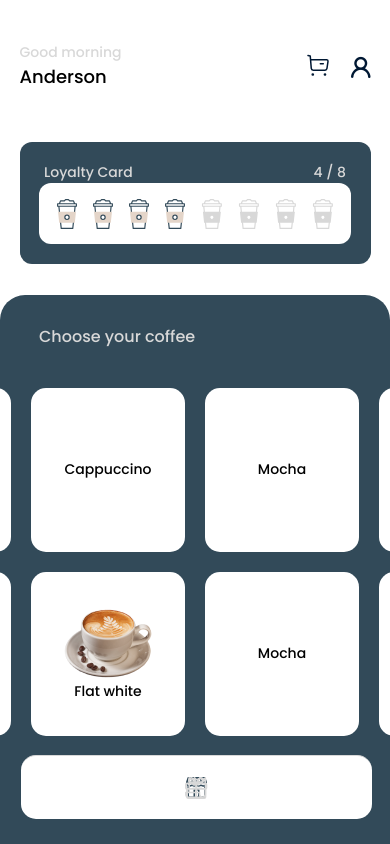
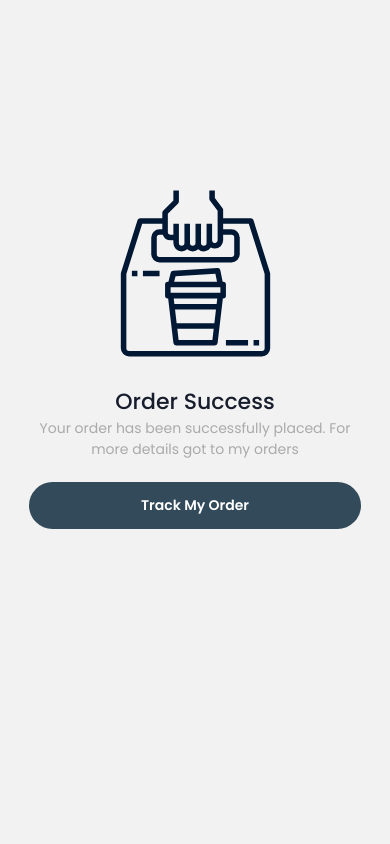
Before and after one commit to Neel-shetty/react-native-coffee, a React Native app: screen /OrderSuccessScreen in a window 390 px wide. Built offline with nearby package versions, Linux system fonts and the light colour scheme; grey boxes are pictures that could not be loaded; what expo-linking would draw is missing.

Commit message:
order success screen

```diff
--- a/package.json
+++ b/package.json
@@ -24,6 +24,7 @@
     "expo-constants": "~14.0.2",
     "expo-font": "~11.0.1",
     "expo-linking": "~3.2.3",
+    "expo-location": "~15.0.1",
     "expo-modules-autolinking": ">=0.8.1",
     "expo-splash-screen": "~0.17.5",
     "expo-status-bar": "~1.4.2",
@@ -32,6 +33,7 @@
     "react": "18.1.0",
     "react-dom": "18.1.0",
     "react-native": "0.70.5",
+    "react-native-maps": "1.3.2",
     "react-native-safe-area-context": "4.4.1",
     "react-native-screens": "~3.18.0",
     "react-native-svg": "13.4.0",
--- a/src/components/CartScreenComponets/CartBottom.tsx
+++ b/src/components/CartScreenComponets/CartBottom.tsx
@@ -4,9 +4,9 @@ import { width } from "../../constants/Layout";
 import { useNavigation } from "@react-navigation/native";
 
 const CartBottom = () => {
-  const navigation = useNavigation()
-  function checkoutButton(){
-    navigation.navigate('ConfirmOrderScreen')
+  const navigation = useNavigation();
+  function checkoutButton() {
+    navigation.navigate("OrderSuccessScreen");
   }
   return (
     <View style={styles.root}>
--- a/src/components/DetailScreenComponents/Checkout.tsx
+++ b/src/components/DetailScreenComponents/Checkout.tsx
@@ -7,7 +7,7 @@ const Checkout = ({ uri }: any) => {
   console.log(uri);
   const navigation = useNavigation();
   function cartButton() {
-    navigation.navigate("CartScreen", { uri: uri });
+    navigation.navigate("TrackOrderScreen", { uri: uri });
   }
   return (
     <View style={styles.root}>
--- /dev/null
+++ b/src/components/OrderSuccessComponents/CustomButton.tsx
@@ -0,0 +1,36 @@
+import { StyleSheet, Text, View, TouchableOpacity } from "react-native";
+import React from "react";
+import { width } from "../../constants/Layout";
+import { useNavigation } from "@react-navigation/native";
+
+const CustomButton = () => {
+  const navigation = useNavigation();
+  function onPress() {
+    navigation.navigate("Root");
+  }
+  return (
+    <TouchableOpacity onPress={onPress}>
+      <View style={styles.root}>
+        <Text style={styles.text}>Track My Order</Text>
+      </View>
+    </TouchableOpacity>
+  );
+};
+
+export default CustomButton;
+
+const styles = StyleSheet.create({
+  root: {
+    height: 46.79,
+    width: width * 0.85,
+    alignItems: "center",
+    backgroundColor: "#324A59",
+    borderRadius: 30,
+    justifyContent: "center",
+  },
+  text: {
+    color: "white",
+    fontSize: 14,
+    fontFamily: "poppins-semibold",
+  },
+});
--- /dev/null
+++ b/src/components/TrackOrderComponents/Map.tsx
@@ -0,0 +1,26 @@
+import { StyleSheet, Text, View } from "react-native";
+import React from "react";
+import MapView from "react-native-maps";
+import { width } from "../../constants/Layout";
+
+const Map = () => {
+  return (
+    <View style={styles.root}>
+      <MapView style={styles.map} />
+    </View>
+  );
+};
+
+export default Map;
+
+const styles = StyleSheet.create({
+  root: {
+    // flex: 1,
+    height: 500,
+    width: width,
+  },
+  map: {
+    width: "100%",
+    height: "100%",
+  },
+});
--- /dev/null
+++ b/src/components/svg/ConfirmOrderSvg/TakeOut.tsx
@@ -0,0 +1,17 @@
+import * as React from "react";
+import Svg, { Path } from "react-native-svg";
+
+const SvgComponent = () => (
+  <Svg width={177} height={177} fill="none">
+    <Path
+      d="M163.034 87.67 146.44 35.123a2.727 2.727 0 0 0-2.628-1.935h-27.656V24.89a2.716 2.716 0 0 0-.553-1.66l-7.744-10.316V5.531h-5.531v8.297a2.723 2.723 0 0 0 .553 1.66l7.744 10.315v29.51a2.764 2.764 0 0 1-4.721 1.955 2.764 2.764 0 0 1-.81-1.956V38.72h-5.531v19.36a2.766 2.766 0 0 1-5.532 0v-19.36H88.5v19.36a2.766 2.766 0 0 1-5.531 0v-19.36h-5.531v19.36a2.766 2.766 0 0 1-5.532 0v-19.36h-5.531V49.78h-2.766a2.765 2.765 0 0 1-2.765-2.765V28.79l10.26-10.233c.51-.527.797-1.23.802-1.963V5.53h-5.531v9.929l-10.26 10.233a2.857 2.857 0 0 0-.803 1.963v5.532H33.189a2.73 2.73 0 0 0-2.628 1.935L13.966 87.67a2.898 2.898 0 0 0-.138.83v74.672a8.32 8.32 0 0 0 8.297 8.297h132.75a8.325 8.325 0 0 0 8.297-8.297V88.5a2.922 2.922 0 0 0-.138-.83ZM55.81 49.781a8.325 8.325 0 0 0 7.8 5.532h2.765v2.765a8.321 8.321 0 0 0 8.297 8.297 8.225 8.225 0 0 0 5.531-2.157 8.17 8.17 0 0 0 11.063 0 8.22 8.22 0 0 0 12.528-1.715 8.136 8.136 0 0 0 4.065 1.106 8.323 8.323 0 0 0 8.297-8.297v-5.53h8.297a2.766 2.766 0 0 1 2.766 2.765V69.14a2.768 2.768 0 0 1-2.766 2.765H52.547a2.765 2.765 0 0 1-2.766-2.765V52.547a2.765 2.765 0 0 1 2.766-2.766h3.263Zm101.831 113.391a2.767 2.767 0 0 1-2.766 2.766H22.125a2.765 2.765 0 0 1-2.766-2.766V88.915l15.847-50.196h20.106v5.531h-2.765a8.321 8.321 0 0 0-8.297 8.297V69.14a8.322 8.322 0 0 0 8.297 8.296h71.906a8.323 8.323 0 0 0 8.297-8.296V52.547a8.325 8.325 0 0 0-8.297-8.297h-8.297v-5.531h25.638l15.847 50.196v74.257Z"
+      fill="#001833"
+    />
+    <Path
+      d="M118.922 99.563a2.764 2.764 0 0 0-2.766-2.766h-.498l-2.323-11.616a2.743 2.743 0 0 0-2.884-2.212l-44.25 2.765a2.765 2.765 0 0 0-2.509 2.088l-2.243 8.975h-.605a2.765 2.765 0 0 0-2.766 2.766v11.062a2.768 2.768 0 0 0 2.766 2.766h.307l5.254 44.573a2.767 2.767 0 0 0 2.736 2.442h38.718a2.766 2.766 0 0 0 2.747-2.442l5.243-44.573h.307a2.769 2.769 0 0 0 2.766-2.766V99.562Zm-55.313 2.765h49.782v5.531H63.609v-5.531Zm4.956-11.192 39.825-2.49 1.627 8.15H67.149l1.416-5.66Zm-.53 33.317h40.958l-1.626 13.828h-37.72l-1.613-13.828Zm3.578 30.422-1.3-11.063h36.388l-1.3 11.063H71.613Zm38.016-35.953H67.371l-.65-5.531h43.558l-.65 5.531ZM24.89 85.734h5.532v5.532H24.89v-5.532ZM35.953 85.734h16.594v5.532H35.953v-5.532ZM118.922 154.875h22.125v5.531h-22.125v-5.531ZM146.578 154.875h5.531v5.531h-5.531v-5.531Z"
+      fill="#001833"
+    />
+  </Svg>
+);
+
+export default SvgComponent;
--- a/src/navigation/index.tsx
+++ b/src/navigation/index.tsx
@@ -43,7 +43,9 @@ import OrdersScreen from "../screens/MainScreens/OrdersScreen";
 import RewardScreen from "../screens/MainScreens/RewardScreen";
 import DetailScreen from "../screens/MainScreens/DetailScreen";
 import CartScreen from "../screens/MainScreens/CartScreen";
-import ConfirmOrderScreen from "../screens/MainScreens/ConfirmOrderScreen";
+import ConfirmOrderScreen from "../screens/MainScreens/OrderSuccessScreen";
+import OrderSuccessScreen from "../screens/MainScreens/OrderSuccessScreen";
+import TrackOrderScreen from "../screens/MainScreens/TrackOrderScreen";
 
 export default function Navigation({
   colorScheme,
@@ -115,8 +117,13 @@ function RootNavigator() {
         options={{ headerShown: false }}
       />
       <Stack.Screen
-        name="ConfirmOrderScreen"
-        component={ConfirmOrderScreen}
+        name="OrderSuccessScreen"
+        component={OrderSuccessScreen}
+        options={{ headerShown: false }}
+      />
+      <Stack.Screen
+        name="TrackOrderScreen"
+        component={TrackOrderScreen}
         options={{ headerShown: false }}
       />
       <Stack.Group screenOptions={{ presentation: "modal" }}>
--- a/src/screens/MainScreens/ConfirmOrderScreen.tsx
+++ /dev/null
@@ -1,14 +0,0 @@
-import { StyleSheet, Text, View } from 'react-native'
-import React from 'react'
-
-const ConfirmOrderScreen = () => {
-  return (
-    <View>
-      <Text>ConfirmOrderScreen</Text>
-    </View>
-  )
-}
-
-export default ConfirmOrderScreen
-
-const styles = StyleSheet.create({})
--- /dev/null
+++ b/src/screens/MainScreens/OrderSuccessScreen.tsx
@@ -0,0 +1,65 @@
+import { StyleSheet, Text, View } from "react-native";
+import React from "react";
+import CustomButton from "../../components/OrderSuccessComponents/CustomButton";
+import { width } from "../../constants/Layout";
+import TakeOut from "../../components/svg/ConfirmOrderSvg/TakeOut";
+
+const OrderSuccessScreen = () => {
+  return (
+    <View style={styles.root}>
+      <View style={styles.imageContainer}>
+        <TakeOut />
+      </View>
+      <View style={styles.textContainer}>
+        <Text style={styles.title}>Order Success</Text>
+        <Text style={styles.subtitle}>
+          Your order has been successfully placed. For more details got to my
+          orders
+        </Text>
+      </View>
+      <View
+        style={{
+          flex: 3,
+          alignItems: "center",
+          width: width,
+          justifyContent: "flex-start",
+        }}
+      >
+        <CustomButton />
+      </View>
+    </View>
+  );
+};
+
+export default OrderSuccessScreen;
+
+const styles = StyleSheet.create({
+  root: {
+    alignItems: "center",
+    justifyContent: "center",
+    flex: 1,
+  },
+  imageContainer: {
+    flex: 3,
+    alignItems: "center",
+    justifyContent: "flex-end",
+    width: width,
+  },
+  textContainer: {
+    alignItems: "center",
+    justifyContent: "center",
+    width: width * 0.85,
+    flex: 1,
+  },
+  title: {
+    fontFamily: "poppins-medium",
+    fontSize: 22,
+    color: "#181D2D",
+  },
+  subtitle: {
+    fontFamily: "poppins-regular",
+    fontSize: 14,
+    color: "#AAAAAA",
+    textAlign: "center",
+  },
+});
--- /dev/null
+++ b/src/screens/MainScreens/TrackOrderScreen.tsx
@@ -0,0 +1,47 @@
+import { StyleSheet, Text, View } from "react-native";
+import React from "react";
+import Map from "../../components/TrackOrderComponents/Map";
+import MapView from "react-native-maps";
+import { width } from "../../constants/Layout";
+
+const TrackOrderScreen = () => {
+  return (
+    <View style={styles.root}>
+      <View style={styles.overlay}>
+        <Text>test</Text>
+      </View>
+      <View style={styles.mapContainer}>
+        <Map />
+      </View>
+      {/* <MapView style={styles.map} /> */}
+    </View>
+  );
+};
+
+export default TrackOrderScreen;
+
+const styles = StyleSheet.create({
+  root: {
+    flex: 1,
+    alignItems: "center",
+    justifyContent: "center",
+  },
+  map: {
+    width: "100%",
+    height: "100%",
+  },
+  mapContainer: {
+    flex: 1,
+  },
+  overlay: {
+    position: "absolute",
+    bottom: 0,
+    height: 400,
+    width: width,
+    backgroundColor: "pink",
+    alignItems: "center",
+    justifyContent: "center",
+    borderTopLeftRadius: 25,
+    borderTopRightRadius: 25,
+  },
+});
--- a/types.tsx
+++ b/types.tsx
@@ -27,7 +27,8 @@ export type RootStackParamList = {
   VerificationScreen: undefined;
   DetailScreen: undefined;
   CartScreen: undefined;
-  ConfirmOrderScreen: undefined;
+  OrderSuccessScreen: undefined;
+  TrackOrderScreen: undefined;
 };
 
 export type RootStackScreenProps<Screen extends keyof RootStackParamList> =
```
Also changed, not shown: 1 other file (tests, documents, lock files or other folders).
